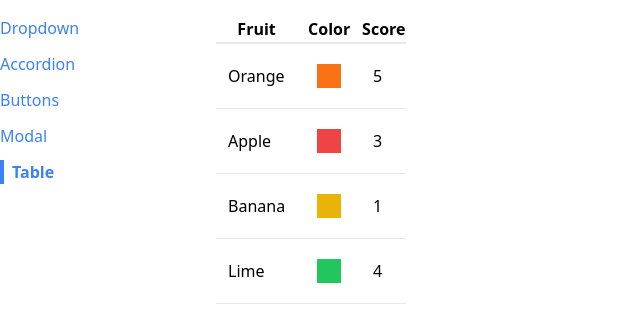
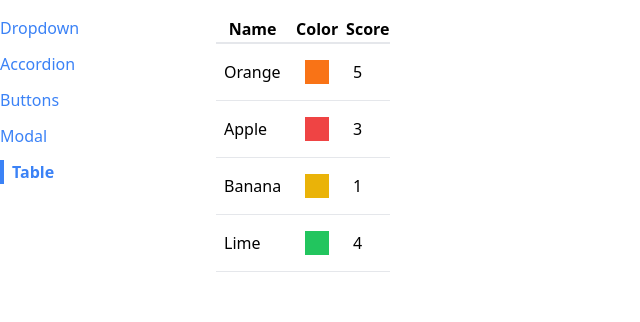
Before and after one commit to emonShimoul/udemy-react-redux-comps, a React (Create React App) app: page /table in a window 1280 px wide. Shown: the top 322 px of the page, without its empty margins (0-640 px from the left). Built offline with nearby package versions, Linux system fonts and the light colour scheme.

Commit message:
table edited

```diff
--- a/src/components/Table.js
+++ b/src/components/Table.js
@@ -1,14 +1,22 @@
 import React from 'react';
 
-const Table = ({ data }) => {
+const Table = ({ data, config }) => {
+    const renderedHeaders = config.map((column) => {
+        return <th key={column.label}>{column.label}</th>
+    });
+
     const renderedRows = data.map((fruit) => {
+        const renderedCells = config.map((column) => {
+            return (
+                <td className='p-2' key={column.label}>
+                    {column.render(fruit)}
+                </td>
+            );
+        });
+
         return (
             <tr className='border-b' key={fruit.name}>
-                <td className='p-3'>{fruit.name}</td>
-                <td className='p-3'>
-                    <div className={`p-3 m-2 ${fruit.color}`}></div>
-                </td>
-                <td className='p-3'>{fruit.score}</td>
+                {renderedCells}
             </tr>
         );
     })
@@ -16,9 +24,7 @@
         <table className='table-auto border-spacing-2'>
             <thead>
                 <tr className='border-b-2'>
-                    <th>Fruit</th>
-                    <th>Color</th>
-                    <th>Score</th>
+                    {renderedHeaders}
                 </tr>
             </thead>
 
--- a/src/pages/TablePage.js
+++ b/src/pages/TablePage.js
@@ -9,9 +9,24 @@
         { name: 'Lime', color: 'bg-green-500', score: 4 },
     ];
 
+    const config = [
+        {
+            label: 'Name',
+            render: (fruit) => fruit.name
+        },
+        {
+            label: 'Color',
+            render: (fruit) => <div className={`p-3 m-2 ${fruit.color}`}></div>
+        },
+        {
+            label: 'Score',
+            render: (fruit) => fruit.score
+        },
+    ];
+
     return (
         <div>
-            <Table data={data}></Table>
+            <Table config={config} data={data}></Table>
         </div>
     );
 };
```
